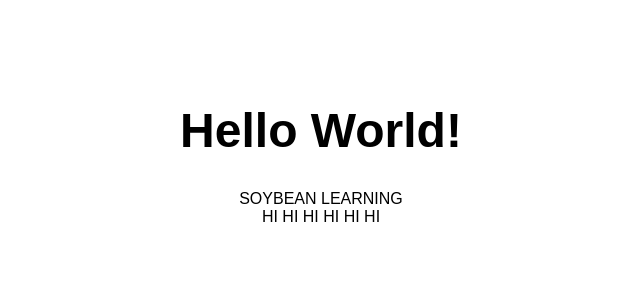
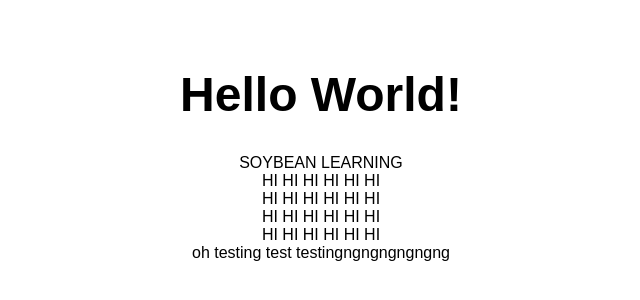
Before and after one commit to chrisk177/pwa-test, a plain HTML site: page index.html in a window 1280 px wide. Shown: the part 252-552 px from the top of the page, without its empty margins (319-959 px from the left). Drawn offline with Linux system fonts and the light colour scheme; files that its build step writes are made by us from their sources.

Commit message:
Adding random HI (#3)
* adding spaces

* reee

```diff
--- a/index.html
+++ b/index.html
@@ -1,15 +1,22 @@
 <!doctype html>
 <html lang="en">
+
 <head>
   <meta charset="utf-8">
   <title>Hello World</title>
   <link rel="stylesheet" href="css/style.css">
   <meta name="viewport" content="width=device-width, initial-scale=1.0">
+
 <body class="fullscreen">
   <div class="container">
     <h1 class="title">Hello World!</h1>
     <div>SOYBEAN LEARNING</div>
     <div>HI HI HI HI HI HI</div>
+    <div>HI HI HI HI HI HI</div>
+    <div>HI HI HI HI HI HI</div>
+    <div>HI HI HI HI HI HI</div>
+    <div>oh testing test testingngngngngngng</div>
   </div>
 </body>
+
 </html>
```
